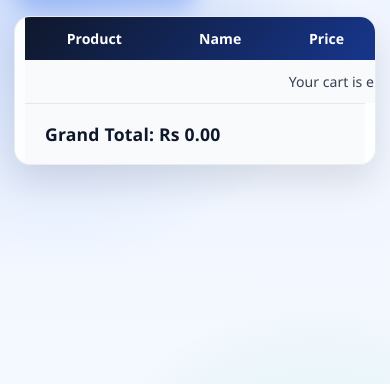
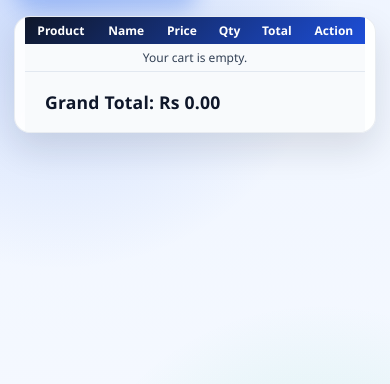
Before and after one commit to vishveshwargoudap-ui/login-project, a Flask app: template app/templates/cart.html in a window 390 px wide. Shown: the part 141-525 px from the top of the page. Run offline with Flask 3, Linux system fonts and the light colour scheme; the template is opened without the code that fills it, so the values that code supplies are empty.

Commit message:
css changes

```diff
--- a/app/static/css/cart.css
+++ b/app/static/css/cart.css
@@ -89,7 +89,6 @@ h1 {
 
 #cart-table {
     width: 100%;
-    min-width: 650px;
     border-collapse: collapse;
     margin: 0;
 }
@@ -127,12 +126,6 @@ h1 {
 #cart-table tbody tr:last-child td {
     border-bottom: none;
 }
-.cart-table th,
-.cart-table td{
-    white-space:nowrap;
-    word-break:break-word;
-}
-
 #cart-table tbody td[colspan] {
     font-weight: 500;
     color: var(--ink-700);
@@ -237,8 +230,14 @@ h1 {
 
     #cart-table th,
     #cart-table td {
-        padding: 12px 8px;
-        font-size: 0.88rem;
+        padding: 5px 8px;
+        font-size: 0.75rem;
+        word-break: break-word;
+    }
+
+    #cart-table img {
+        width: 50px;
+        height: 50px;
     }
 
     .cart-summary {
```
